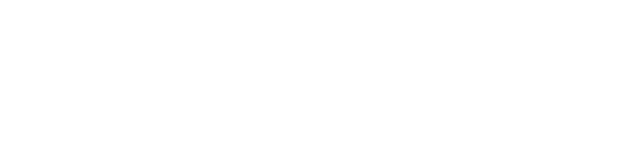
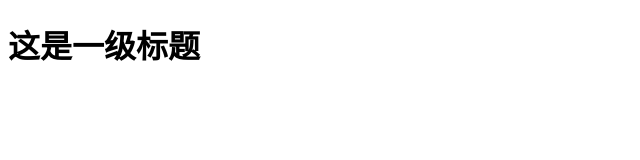
Before and after one commit to shulanye/project-01, a plain HTML site: page index.html in a window 1280 px wide. Shown: the whole page, without its empty margins (0-640 px from the left). Drawn offline with Linux system fonts and the light colour scheme.

Commit message:
新增了index.js和新增了index.css并修改了index.html

```diff
--- a/index.html
+++ b/index.html
@@ -9,7 +9,7 @@
 </head>
 
 <body>
-    <div></div>
+    <h1>这是一级标题</h1>
 </body>
 
 </html>
```
Also changed, not shown: index.css (added), index.js (added).
